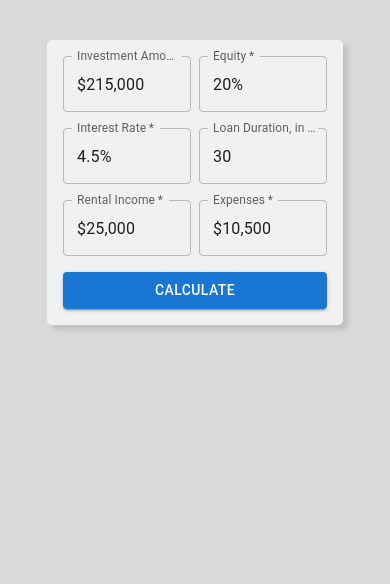
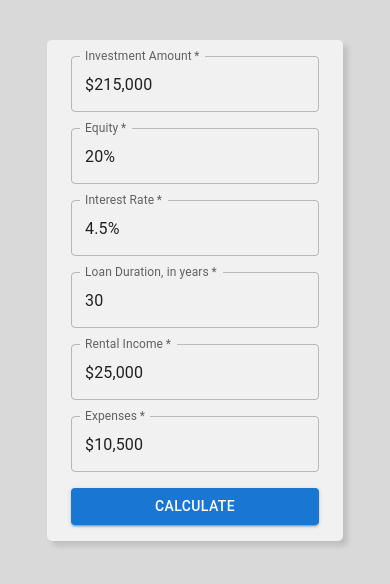
Before and after one commit to mustangJaro/cadmus, a React (Create React App) app: page / in a window 390 px wide. Shown: the top 584 px of the page. Built offline with nearby package versions, Linux system fonts and the light colour scheme.

Commit message:
Mobile work

```diff
--- a/src/App.module.css
+++ b/src/App.module.css
@@ -8,6 +8,7 @@
 .app {
   text-align: center;
   width: 80%;
+  max-width: 800px;
   padding: 32px 10%;
   flex: 1;
   min-height: calc(100vh - 64px);
--- a/src/Components/InputForm/InputForm.module.css
+++ b/src/Components/InputForm/InputForm.module.css
@@ -10,6 +10,13 @@
   row-gap: 16px;
 }
 
+@media (width < 600px){
+  .input-form {
+    display: flex;
+    flex-direction: column;
+  }
+}
+
 .calculate-button {
   grid-column-start: 1;
   grid-column-end: 3;
```
